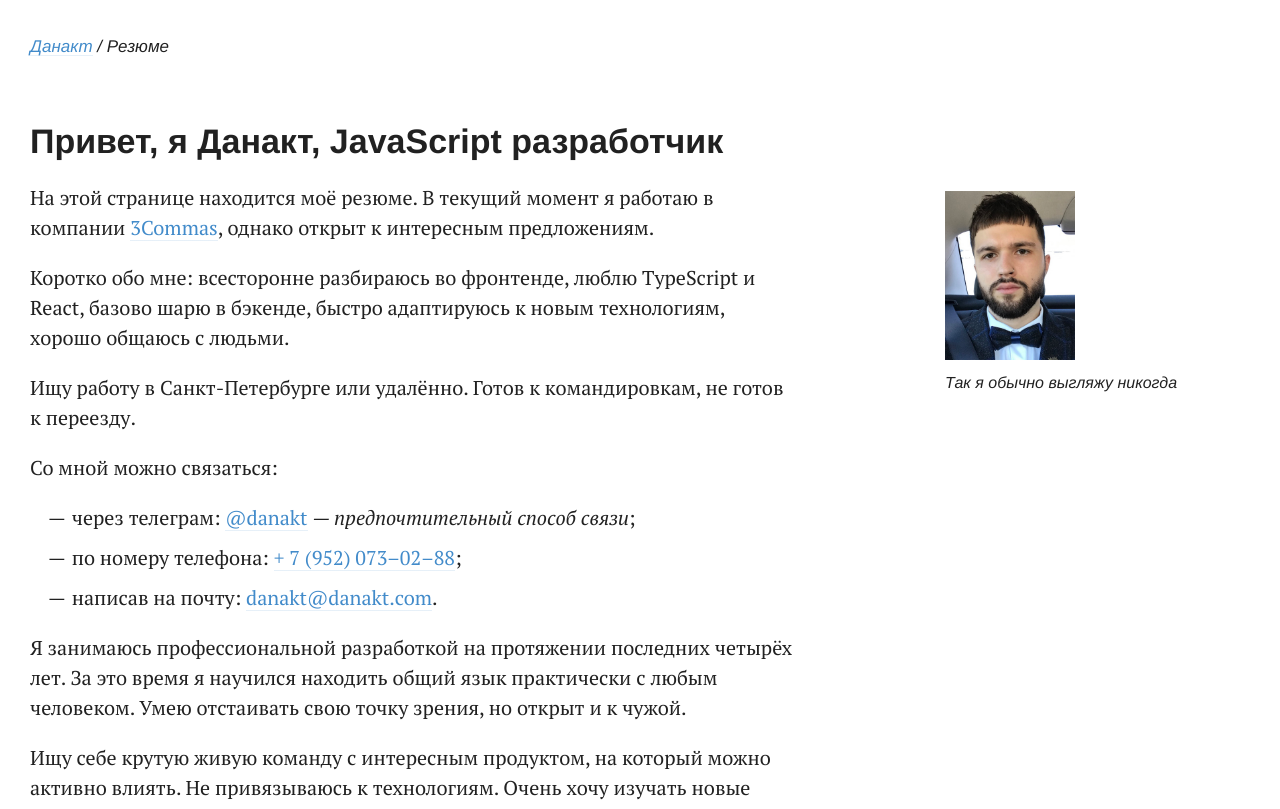
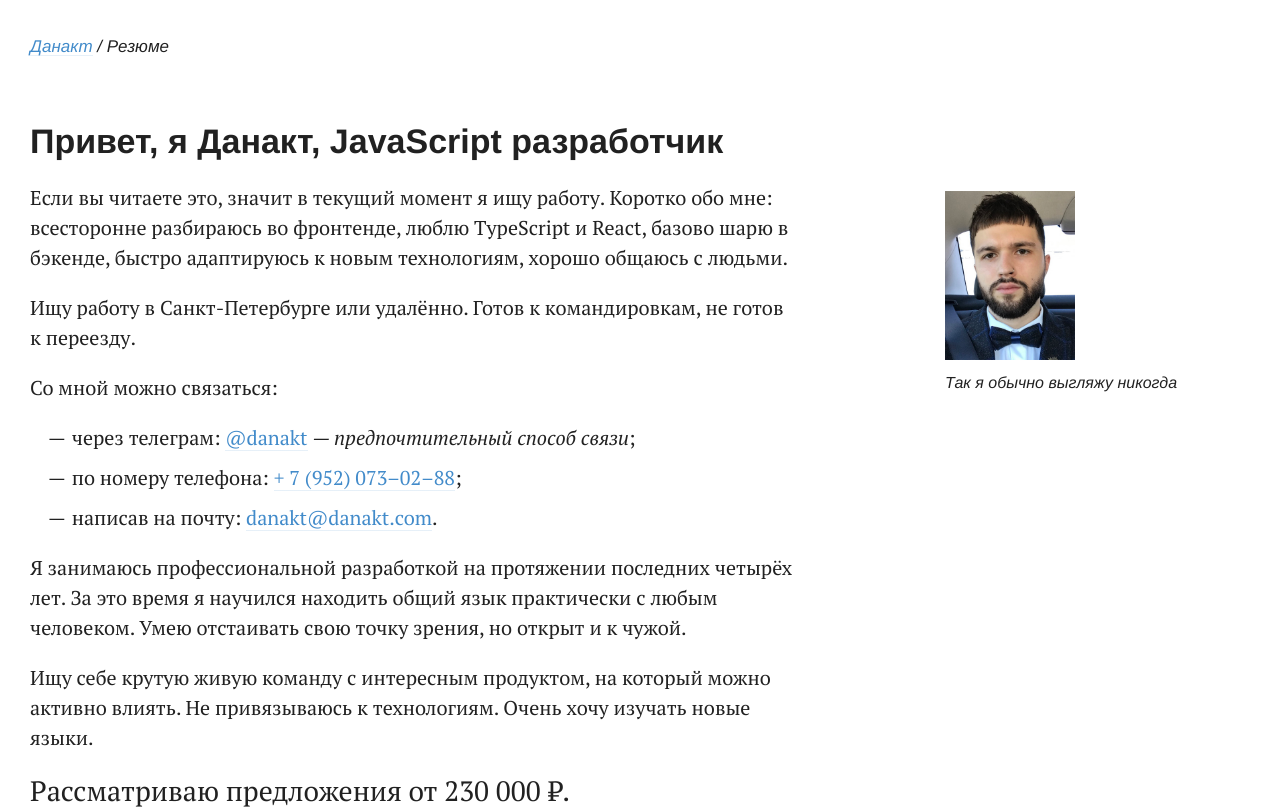
Before and after one commit to danakt/danakt.github.io, a Next.js app: page /cv in a window 1280 px wide. Shown: the top 809 px of the page. Built offline with nearby package versions, Linux system fonts and the light colour scheme; grey boxes are pictures that could not be loaded.

Commit message:
Update cv text

```diff
--- a/pages/cv.tsx
+++ b/pages/cv.tsx
@@ -21,16 +21,9 @@ export default function Cv() {
         }
       >
         <p>
-          На этой странице находится моё резюме. В текущий момент я работаю в компании{' '}
-          <a href="https://3commas.io/" target="_blank" rel="noreferrer noopener">
-            3Commas
-          </a>
-          , однако открыт к интересным предложениям.
-        </p>
-
-        <p>
-          Коротко обо мне: всесторонне разбираюсь во фронтенде, люблю TypeScript и React, базово шарю в бэкенде, быстро
-          адаптируюсь к новым технологиям, хорошо общаюсь с людьми.
+          Если вы читаете это, значит в текущий момент я ищу работу. Коротко обо мне: всесторонне разбираюсь во
+          фронтенде, люблю TypeScript и React, базово шарю в бэкенде, быстро адаптируюсь к новым технологиям, хорошо
+          общаюсь с людьми.
         </p>
       </WithAside>
 
```
